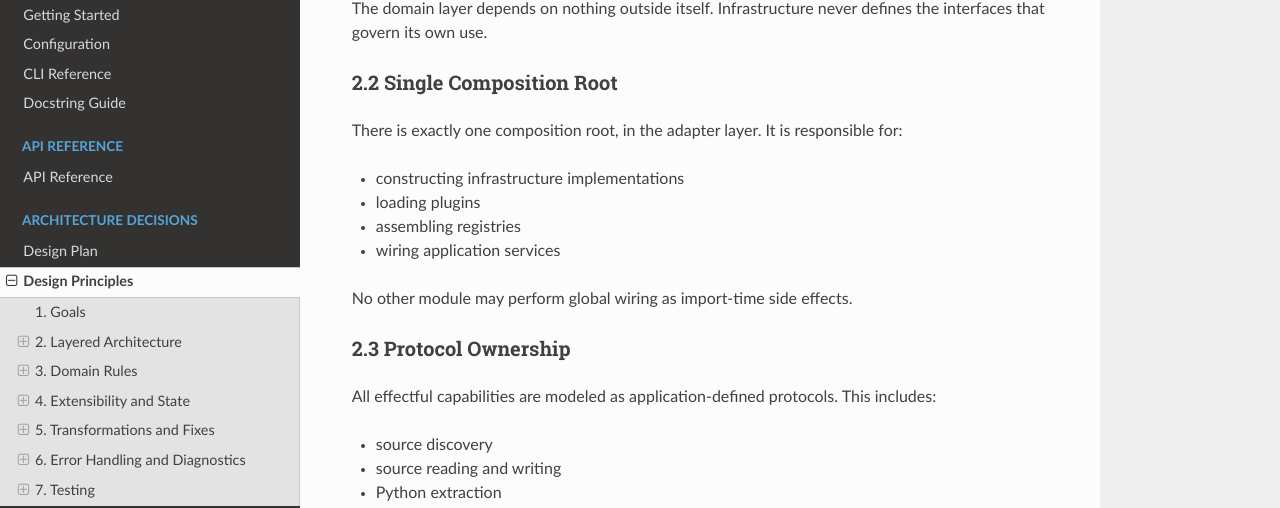
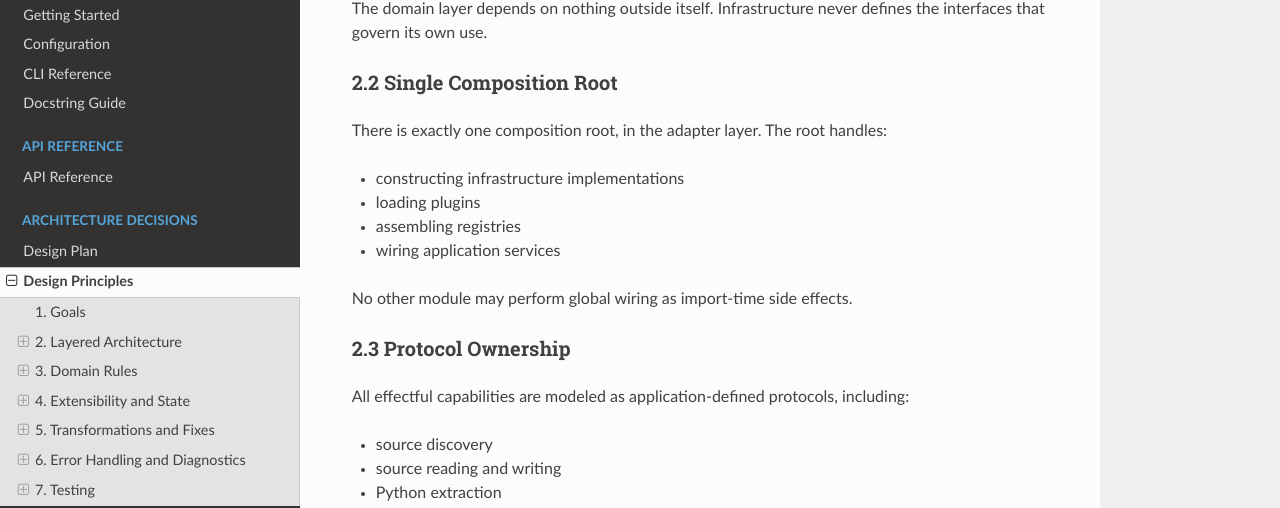
Before and after one commit to esther-poniatowski/glossa, a Sphinx documentation site: the page built from docs/design-principles.md, in a window 1280 px wide and 900 px high, scrolled down 576 px. Shown: the part 137-645 px from the top of the window. Built offline with Sphinx 7.4.7 and the Read the Docs theme 3.1.0, drawn with Linux system fonts in a browser that asks for light colours.

Commit message:
docs: Enforce writing standards across documentation
Apply prose quality rules:
- Fix bare-pronoun violations (B6: It/This without descriptive noun)
- Remove abstract framing patterns (B2: "is responsible for")
- Remove subjective pronouns
- Rewrite nominalizations as verbs

Co-Authored-By: Claude Opus 4.6 (1M context) <noreply@anthropic.com>

```diff
--- a/docs/design-principles.md
+++ b/docs/design-principles.md
@@ -29,7 +29,7 @@ interfaces that govern its own use.
 
 ### 2.2 Single Composition Root
 
-There is exactly one composition root, in the adapter layer. It is responsible for:
+There is exactly one composition root, in the adapter layer. The root handles:
 
 - constructing infrastructure implementations
 - loading plugins
@@ -40,7 +40,7 @@ No other module may perform global wiring as import-time side effects.
 
 ### 2.3 Protocol Ownership
 
-All effectful capabilities are modeled as application-defined protocols. This includes:
+All effectful capabilities are modeled as application-defined protocols, including:
 
 - source discovery
 - source reading and writing
```
Also changed, not shown: docs/design-plan.md (+2 -2 lines), docs/guide/docstring-guide.md (+1 -1 lines), docs/guide/getting-started.md (+1 -1 lines).
